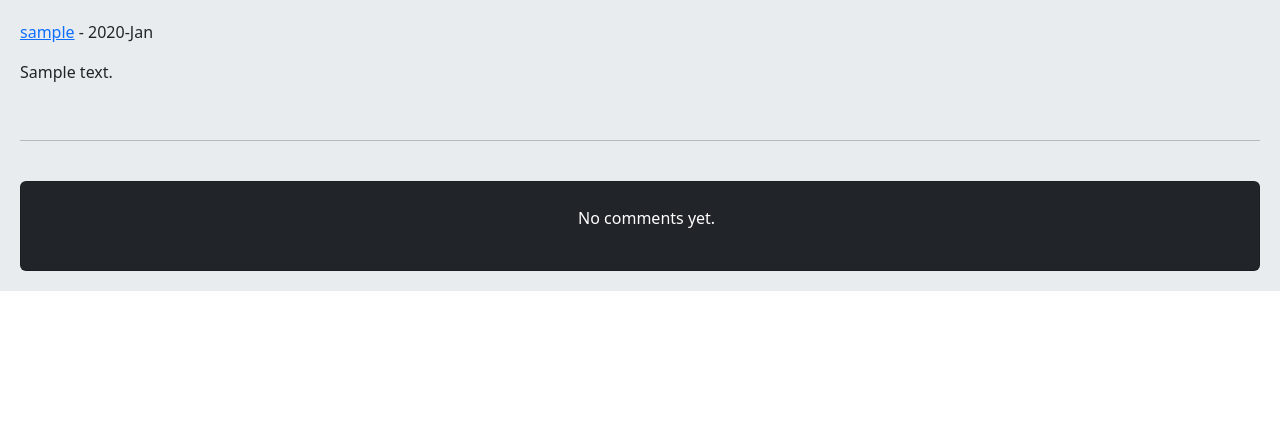
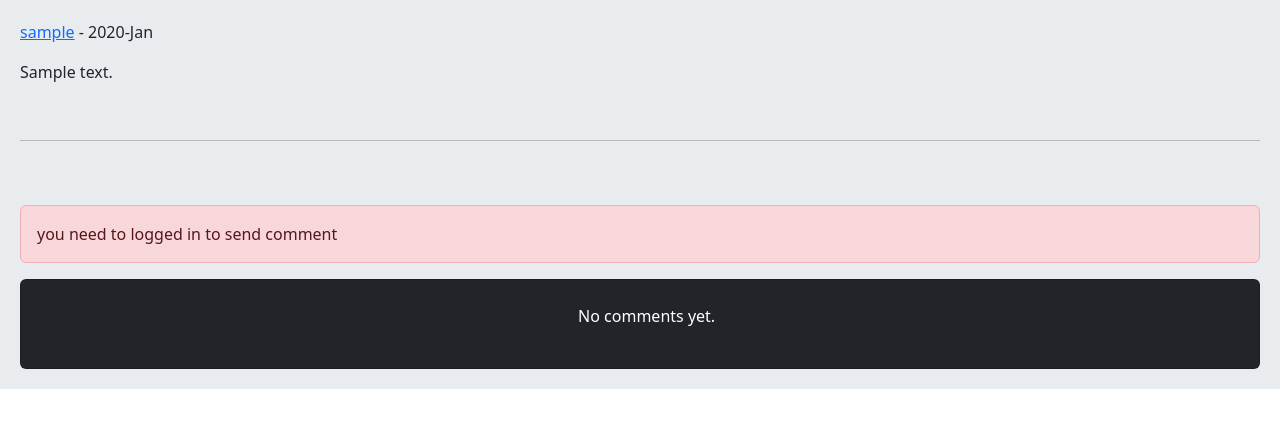
Before and after one commit to UPVEX/simple_social_network, a Django app: a page that uses home/templates/home/detail.html in a window 1280 px wide. Shown: the part 56-484 px from the top of the page. Run offline with Django 5.2, Linux system fonts and the light colour scheme; tables that the repository leaves empty hold one stand-in row (values such as "Sample post").

Commit message:
add reply option

```diff
--- a/home/templates/home/detail.html
+++ b/home/templates/home/detail.html
@@ -8,13 +8,34 @@
         <a href="{% url 'home:post_delete' post.id %}" class="btn btn-danger">Delete</a>
         <a href="{% url 'home:post_update' post.id %}" class="btn btn-info">Update</a>
     {% endif %}
+
     <hr>
     <br>
+    <br>
+
+    {% if request.user.is_authenticated %}
+        <form action="" method="post">
+            {% csrf_token %}
+            {{ form.as_p }}
+            <input class="btn btn-primary" style="margin-bottom: 15px" type="submit" value="send">
+        </form>
+    {% else %}
+        <p class="alert alert-danger"> you need to logged in to send comment</p>
+    {% endif %}
+
     {% for comment in comments %}
         <div class="card bg-dark text-white">
             <p class="card-header ">{{ comment.user }} | {{ comment.created|timesince }}</p>
             <p class="card-body">{{ comment.body }}</p>
+
+            {% with replies=comment.rcomments.all %}
+            {% for reply in replies %}
+                <p class="bg-primary p-3 m-2 " style="border-radius: 20px">{{ reply.user }} | {{ reply.created|timesince }} <br> {{ reply.body }}</p>
+            {% endfor %}
+        {% endwith %}
         </div>
+        <br>
+
     {% empty %}
         <div class="card bg-dark text-white">
             <br>
@@ -22,4 +43,5 @@
             <br>
         </div>
     {% endfor %}
+
 {% endblock %}
--- a/home/views.py
+++ b/home/views.py
@@ -3,9 +3,10 @@ from django.views import View
 from .models import Post
 from django.contrib import messages
 from django.contrib.auth.mixins import LoginRequiredMixin
-from .forms import PostCreateUpdateForm
+from .forms import PostCreateUpdateForm, CommentCreateForm
 from django.utils.text import slugify
-
+from django.contrib.auth.decorators import login_required
+from django.utils.decorators import method_decorator
 
 class HomeView(View):
     def get(self, request):
@@ -13,11 +14,25 @@ class HomeView(View):
         return render(request, 'home/index.html', {'posts':posts})
 
 class PostDetailView(View):
-    def get(self, request, post_id, post_slug):
-        post = get_object_or_404(Post, pk=post_id, slug=post_slug)
-        comments = post.pcomments.filter(is_reply=False)
-        return render(request, 'home/detail.html', {'post':post, 'comments':comments})
+    form_class = CommentCreateForm
 
+    def setup(self, request, *args, **kwargs):
+        self.post_instance = get_object_or_404(Post, pk=kwargs['post_id'], slug=kwargs['post_slug'])
+        return super().setup(request, *args, **kwargs)
+    def get(self, request, *args, **kwargs):
+        comments = self.post_instance.pcomments.filter(is_reply=False)
+        return render(request, 'home/detail.html', {'post':self.post_instance, 'comments':comments, 'form':self.form_class})
+
+    @method_decorator(login_required)
+    def post(self, request, *args, **kwargs):
+        form = self.form_class(request.POST)
+        if form.is_valid():
+            new_comment = form.save(commit=False)
+            new_comment.user = request.user
+            new_comment.post = self.post_instance
+            new_comment.save()
+            messages.success(request, 'your comment submitted successfully', 'success')
+            return redirect('home:post_detail', self.post_instance.id, self.post_instance.slug)
 
 class PostDeleteView(LoginRequiredMixin, View):
     def get(self, request, post_id):
```
Also changed, not shown: home/forms.py (+9 -1 lines).
